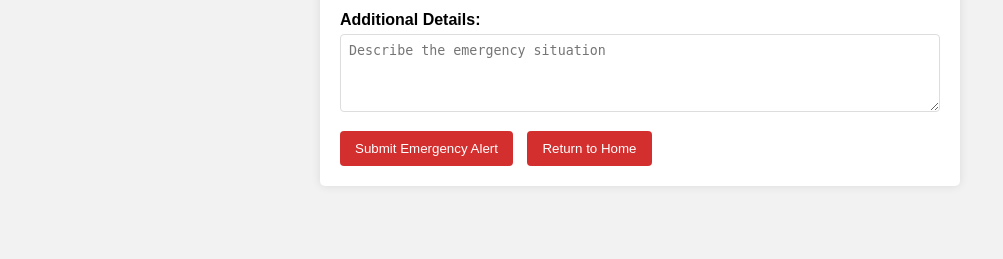
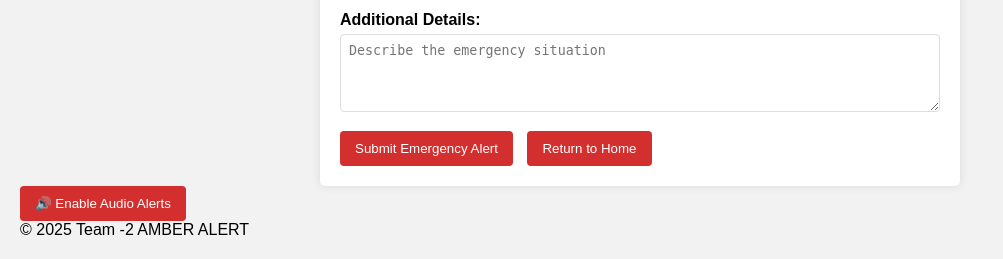
Before and after one commit to shivamjadhav2000/PULSE, a Flask app: page /emergency in a window 1280 px wide. Shown: the part 668-927 px from the top of the page, without its empty margins (0-1003 px from the left). Before the commit the page ends 854 px from the top, so only its background shows below. Run offline with Flask 3, Linux system fonts and the light colour scheme; some libraries are stand-ins or nearby versions.

Commit message:
changes on home.html

```diff
--- a/my_disaster_comm_system/templates/emergency.html
+++ b/my_disaster_comm_system/templates/emergency.html
@@ -306,13 +306,17 @@
         };
     </script>
     <script src="https://cdn.socket.io/4.5.4/socket.io.min.js"></script>
-    <audio id="alertSound" src="https://cdn.uppbeat.io/audio-files/917eeef23562404c6620f249596cd4e7/82fdd510eb74db31d8192be992f35033/5032726f7339de39f729eb546e1a92ed/STREAMING-bell-digital-sparkle-swoop-1-00-01.mp3" preload="auto"></audio>
+    <button id="enableAlertsBtn">🔊 Enable Audio Alerts</button>
+
+  <!-- Audio element -->
+  <audio id="alertSound" src="https://cdn.uppbeat.io/audio-files/917eeef23562404c6620f249596cd4e7/82fdd510eb74db31d8192be992f35033/5032726f7339de39f729eb546e1a92ed/STREAMING-bell-digital-sparkle-swoop-1-00-01.mp3" preload="auto"></audio>
+
+  <footer>&copy; 2025 Team -2 AMBER ALERT</footer>
 
   <script>
     // Function to enable audio playback (user must click the button)
-    document.getElementById("enableAlertsBtn").addEventListener("click", function() {
+    document.getElementById("enableAlertsBtn").addEventListener("click", function () {
       var sound = document.getElementById("alertSound");
-      // Attempt to play and immediately pause to satisfy autoplay restrictions.
       sound.play().then(() => {
         sound.pause();
         console.log("Audio alerts enabled.");
@@ -321,14 +325,13 @@
       });
     });
 
-    // Connect to the Socket.IO server.
+    // Connect to the Socket.IO server
     var socket = io("http://192.168.137.1:8000");
 
     socket.on('connect', () => {
       console.log("PULSE: Connected to backend");
     });
 
-    // Listen for crisis_alert events
     socket.on('crisis_alert', (data) => {
       console.log("PULSE: Crisis alert received:", data);
       var sound = document.getElementById("alertSound");
@@ -337,7 +340,7 @@
           console.error("Error playing sound:", error);
         });
       }
-      alert("PULSE Alert: " + data.message);
+      alert("🚨 PULSE Alert: " + data.message);
     });
 
     socket.on('disconnect', () => {
```
Also changed, not shown: my_disaster_comm_system/templates/emergencyMap.html (+8 -5 lines), my_disaster_comm_system/templates/medical.html (+8 -5 lines), my_disaster_comm_system/templates/resource.html (indentation only), 1 other file.
